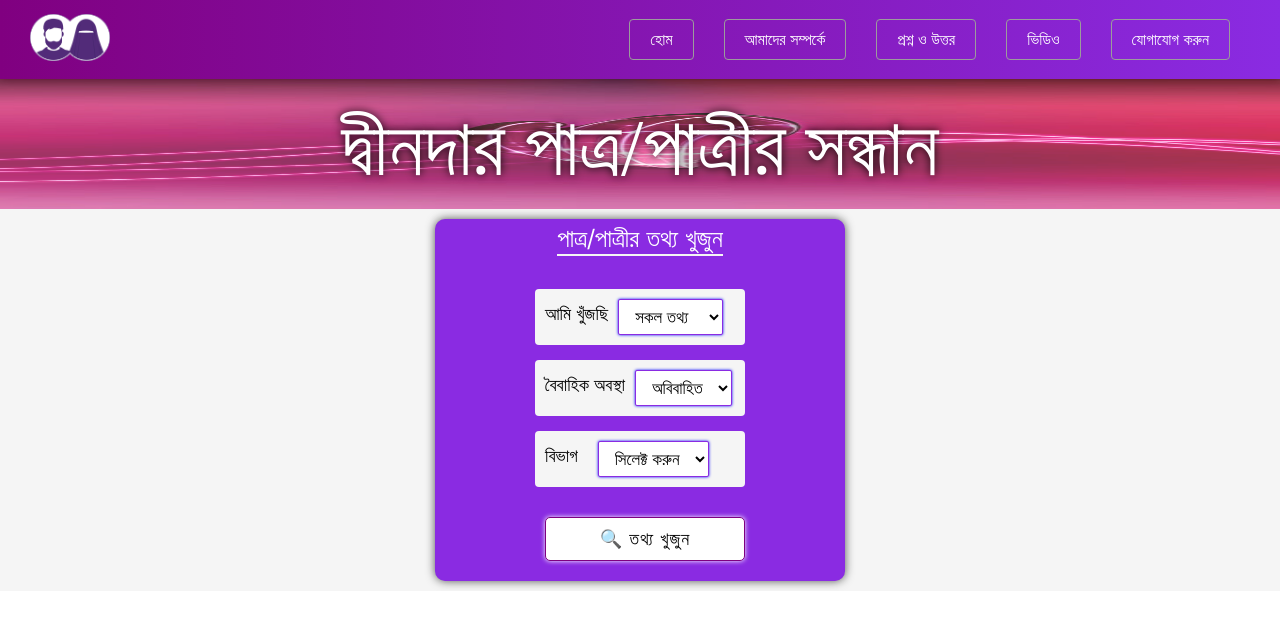
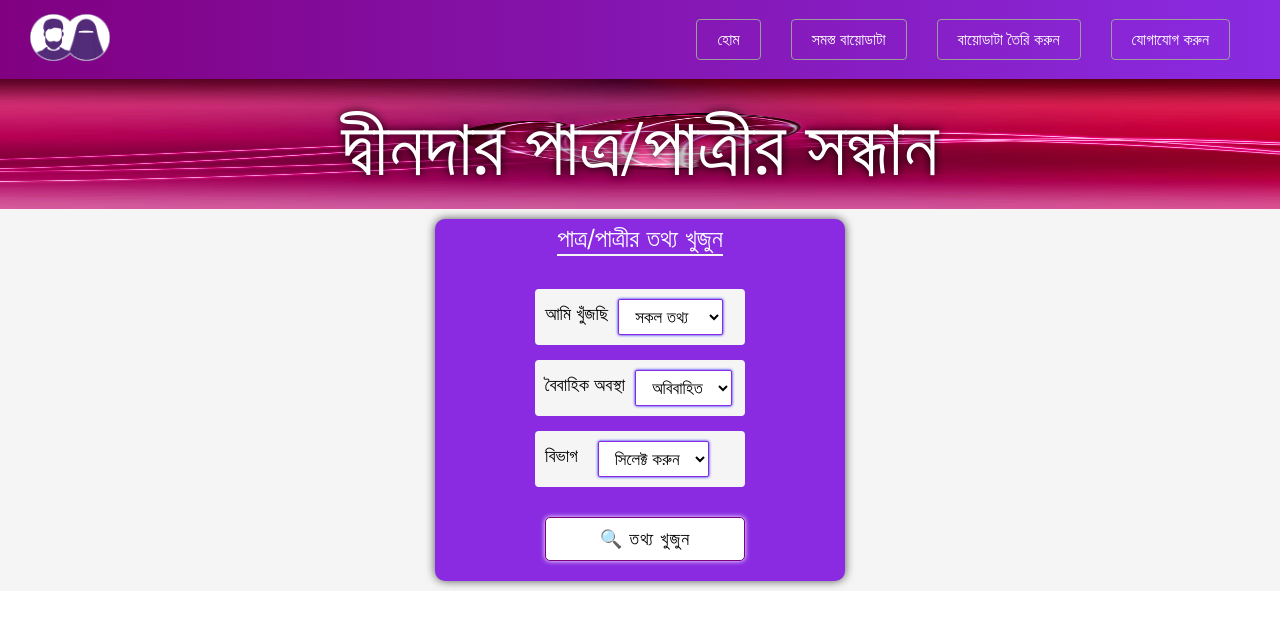
Before and after one commit to ArifBillah6482/Dindar-PatroPatri, a React (Create React App) app: page / in a window 1280 px wide. Shown: the top 628 px of the page. Built offline with nearby package versions, Linux system fonts and the light colour scheme.

Commit message:
a6455455

```diff
--- a/src/App.js
+++ b/src/App.js
@@ -1,8 +1,8 @@
 import React from "react";
 import { BrowserRouter, Route, Routes } from "react-router-dom";
 import Navber from "./Navber";
-import AboutRoute from "./Routes/About";
 import HomeRoute from "./Routes/Home";
+import AllBiodataRoute from "./Routes/AllBiodata";
 
 function App() {
   return (
@@ -12,11 +12,8 @@ function App() {
           <Navber />
           <Routes>
             <Route path="/" element={<HomeRoute />} />
-            <Route path="/about" element={<AboutRoute />} />
-            <Route path="/mywork" element={<>My Work Page</>} />
-            <Route path="/gallery" element={<>Gallery Page</>} />
+            <Route path="/allBiodata" element={<AllBiodataRoute />} />
             <Route path="/contact" element={<>Contact Page</>} />
-            <Route path="/help" element={<>Help Page</>} />
           </Routes>
         </BrowserRouter>
       </div>
--- a/src/Navber/DesktopNav.jsx
+++ b/src/Navber/DesktopNav.jsx
@@ -17,19 +17,17 @@ export default function DesktopNavber() {
             </NavLink>
           </div>
           <div className="navLink">
-            <NavLink to="/about" className="NavLink">
-              <span> আমাদের সম্পর্কে</span>
+            <NavLink to="/allBiodata" className="NavLink">
+              <span>সমস্ত বায়োডাটা</span>
             </NavLink>
           </div>
           <div className="navLink">
-            <NavLink to="/mywork" className="NavLink">
-              <span>প্রশ্ন ও উত্তর</span>
-            </NavLink>
-          </div>
-          <div className="navLink">
-            <NavLink to="/gallery" className="NavLink">
-              <span>ভিডিও</span>
-            </NavLink>
+            <a
+              className="NavLink"
+              href="https://dindar-patropatri-form.netlify.app/"
+            >
+              <span>বায়োডাটা তৈরি করুন</span>
+            </a>
           </div>
           <div className="navLink">
             <NavLink to="/contact" className="NavLink">
--- a/src/Navber/MobileNav.css
+++ b/src/Navber/MobileNav.css
@@ -18,7 +18,7 @@
   width: 100%;
 }
 .mobileNavber .navLink {
-  background: linear-gradient(to right, purple, blueviolet);
+  background: linear-gradient(to right, purple, blueviolet, purple);
   margin-left: 10px;
   margin-bottom: -10px;
   padding: 20px;
@@ -27,7 +27,7 @@
 .mobileNavber .div1 .navLinks {
   position: relative;
   display: block;
-  background: linear-gradient(to right, purple, blueviolet);
+  background: linear-gradient(to right, purple, blueviolet, purple);
   padding-top: 20px;
   padding-bottom: 20px;
   margin-left: -10px;
--- a/src/Navber/MobileNav.jsx
+++ b/src/Navber/MobileNav.jsx
@@ -23,30 +23,21 @@ export default function MobileNavber() {
           </div>
           <div className="navLink">
             <NavLink
-              to="/about"
+              to="/allBiodata"
               className="NavLink"
               onClick={() => setNavToggle(true)}
             >
-              <span>আমাদের সম্পর্কে</span>
+              <span>সমস্ত বায়োডাটা</span>
             </NavLink>
           </div>
           <div className="navLink">
-            <NavLink
-              to="/mywork"
+            <a
               className="NavLink"
+              href="https://dindar-patropatri-form.netlify.app/"
               onClick={() => setNavToggle(true)}
             >
-              <span>প্রশ্ন ও উত্তর</span>
-            </NavLink>
-          </div>
-          <div className="navLink">
-            <NavLink
-              to="/gallery"
-              className="NavLink"
-              onClick={() => setNavToggle(true)}
-            >
-              <span>ভিডিও</span>
-            </NavLink>
+              <span>বায়োডাটা তৈরি করুন</span>
+            </a>
           </div>
           <div className="navLink">
             <NavLink
@@ -57,16 +48,6 @@ export default function MobileNavber() {
               <span>যোগাযোগ করুন</span>
             </NavLink>
           </div>
-          {/* <div className="navLink">
-            <NavLink
-              to="/help"
-              className="NavLink"
-              onClick={() => setNavToggle(true)}
-            >
-              {" "}
-              <span> Help</span>
-            </NavLink>
-          </div> */}
         </div>
       </div>
       {/*  */}
--- a/src/Routes/About.jsx
+++ /dev/null
@@ -1,3 +0,0 @@
-export default function AboutRoute() {
-  return <div>Hello Dear, I am Arif Billah.</div>;
-}
--- /dev/null
+++ b/src/Routes/AllBiodata.jsx
@@ -0,0 +1,3 @@
+export default function AllBiodataRoute() {
+  return <div>All Biodata</div>;
+}
--- a/src/components/Home/Style.css
+++ b/src/components/Home/Style.css
@@ -8,7 +8,6 @@
   width: 100%;
   height: 130px;
   margin-top: -10px;
-  opacity: 0.8;
 }
 .HomePage .div1 p {
   position: absolute;
```
